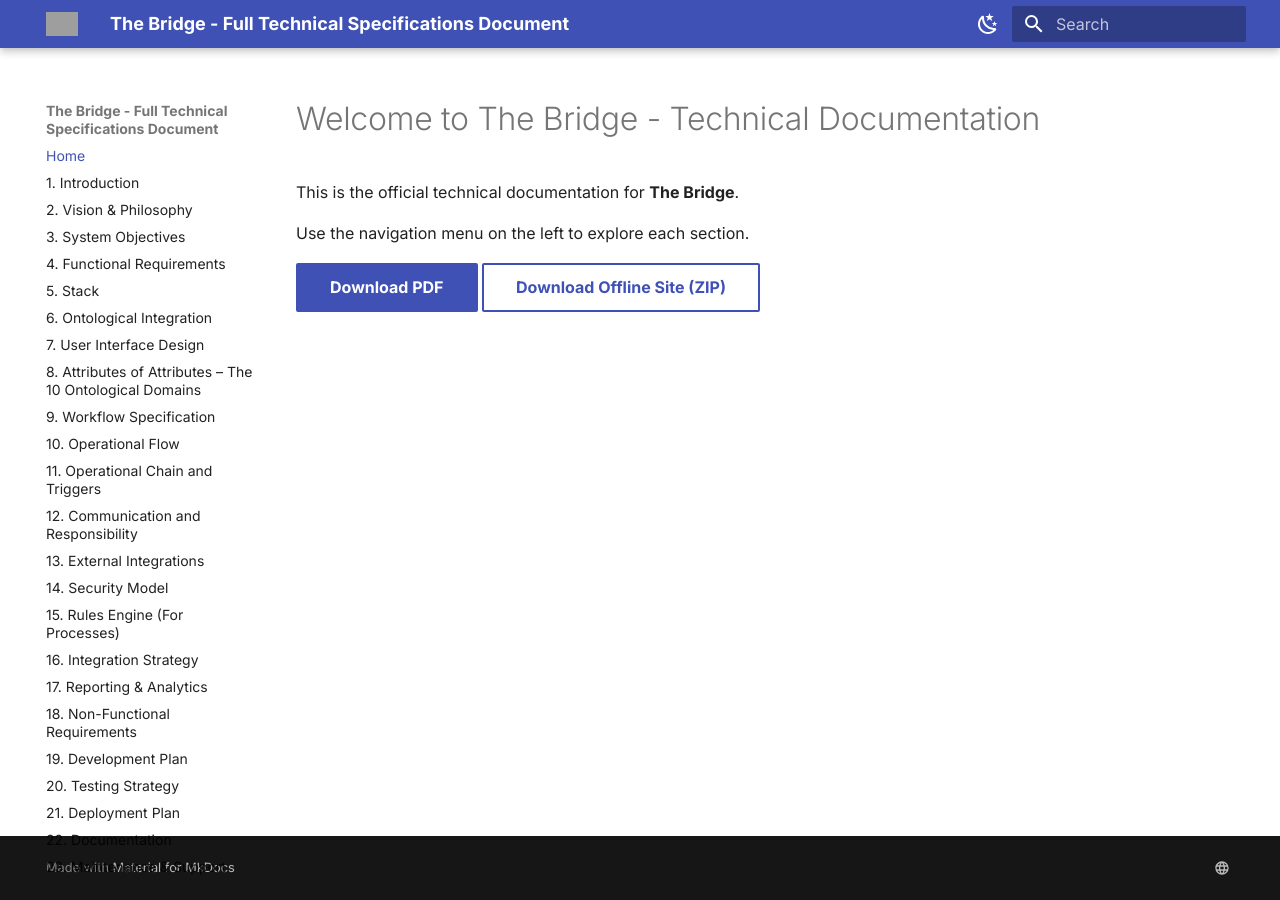
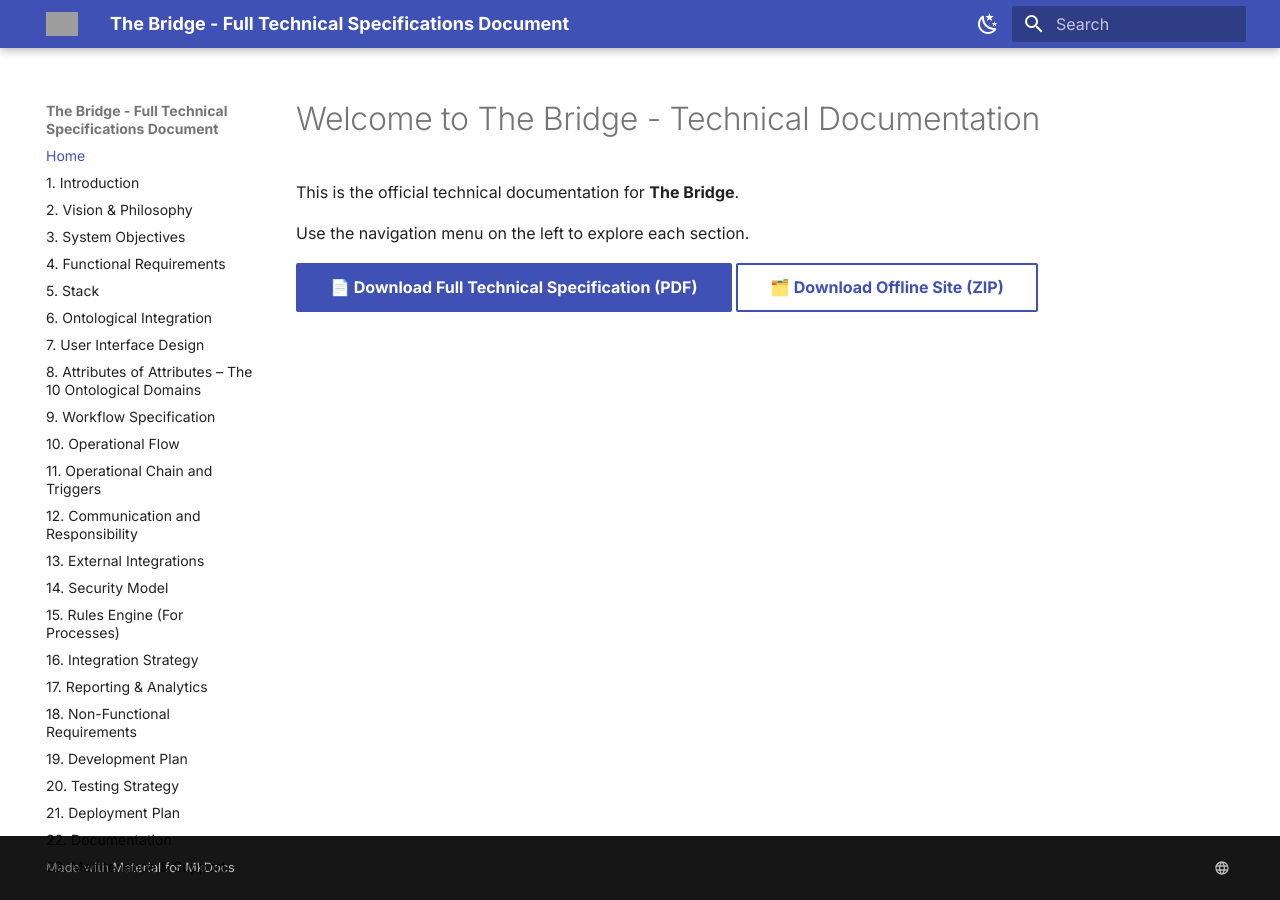
Before and after one commit to caufero/thebridge-docs, an MkDocs documentation site: the page built from docs/index.md, in a window 1280 px wide. Built offline with MkDocs 1.6.1 and Material for MkDocs 9.7.7, drawn with Linux system fonts in a browser that asks for light colours; grey boxes are pictures that could not be loaded.

Commit message:
Update index.md

```diff
--- a/docs/index.md
+++ b/docs/index.md
@@ -5,10 +5,10 @@ This is the official technical documentation for **The Bridge**.
 Use the navigation menu on the left to explore each section.
 
 <p>
-  <a href="downloads/TheBridge-Technical-Specifications.pdf" download class="md-button md-button--primary">
-    Download PDF
+  <a href="pdf/TheBridge-Technical-Specifications.pdf" download class="md-button md-button--primary">
+    📄 Download Full Technical Specification (PDF)
   </a>
   <a href="downloads/TheBridge-Offline.zip" download class="md-button">
-    Download Offline Site (ZIP)
+    🗂️ Download Offline Site (ZIP)
   </a>
 </p>
```
